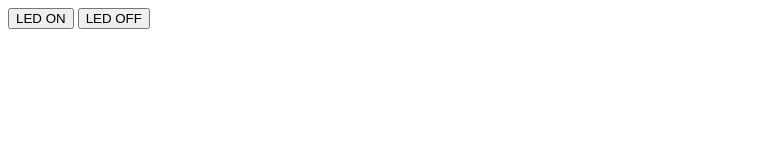
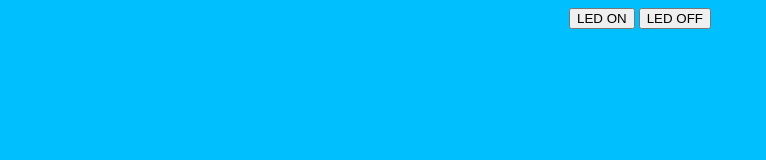
Before and after one commit to rjluna12/iot, a plain HTML site: page index.html in a window 1280 px wide. Shown: the whole page, without its empty margins (0-766 px from the left). Drawn offline with nearby package versions, Linux system fonts and the light colour scheme.

Commit message:
Update index.html

```diff
--- a/index.html
+++ b/index.html
@@ -4,7 +4,7 @@
     <meta charset="UTF-8">
     <title>Final Exam</title>
 </head>
-
+<body bgcolor="#00BFFF">
     <div id="app"></div>
 
     <script
@@ -26,9 +26,10 @@
       var controlRef = firebase.database().ref('control');
       $('#app').html(`
 
+            <center>
             <button onclick="firebaseSwitch(1)">LED ON</button>
             <button onclick="firebaseSwitch(2)">LED OFF</button>
-
+            </center>
 
         `);
         function firebaseSwitch(state){
```
